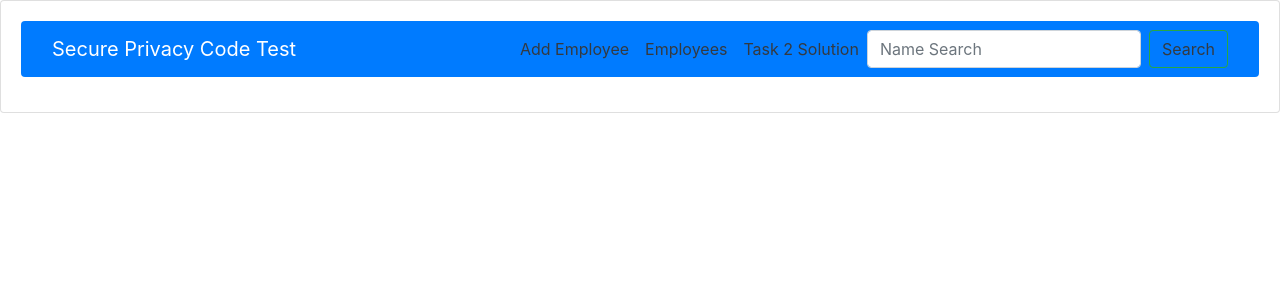
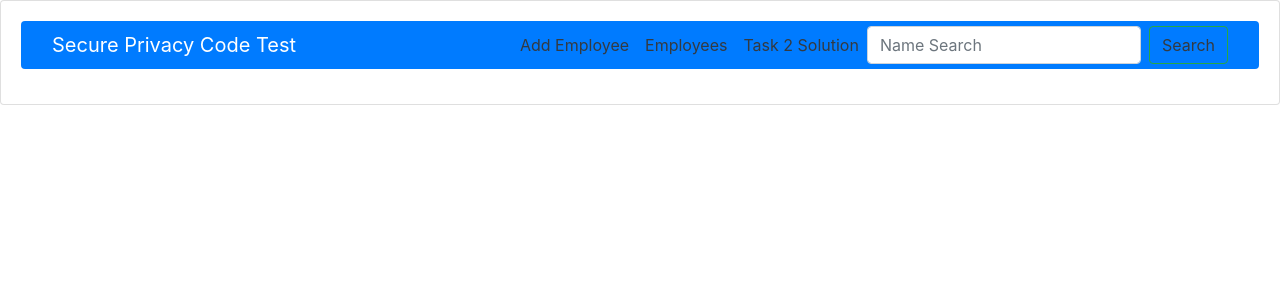
Before and after one commit to IrunguMunene/ASP.Net-Core-CRUD-with-MongoDb, a React (Create React App) app in the folder MongoCrudUi/ClientApp/: page / in a window 1280 px wide. Shown: the top 300 px of the page. Built offline with nearby package versions, Linux system fonts and the light colour scheme; no server answers.

Commit message:
Styling changes.

```diff
--- a/MongoCrudUi/ClientApp/src/components/NavMenu.jsx
+++ b/MongoCrudUi/ClientApp/src/components/NavMenu.jsx
@@ -23,7 +23,7 @@ export const NavMenu = () => {
     }
 
     return (
-        <nav className="navbar navbar-default navbar-expand-lg navbar-dark bg-primary navbar-fixed-top rounded">
+        <nav className="navbar navbar-default navbar-expand-lg navbar-dark bg-primary navbar-fixed-top rounded py-md-1">
             <div className="container-fluid">
                 <NavbarBrand tag={Link} to="/">Secure Privacy Code Test</NavbarBrand>
                 <button className="navbar-toggler" type="button" data-toggle="collapse" data-target="#navbarSupportedContent" aria-controls="navbarSupportedContent" aria-expanded="false" aria-label="Toggle navigation">
```
